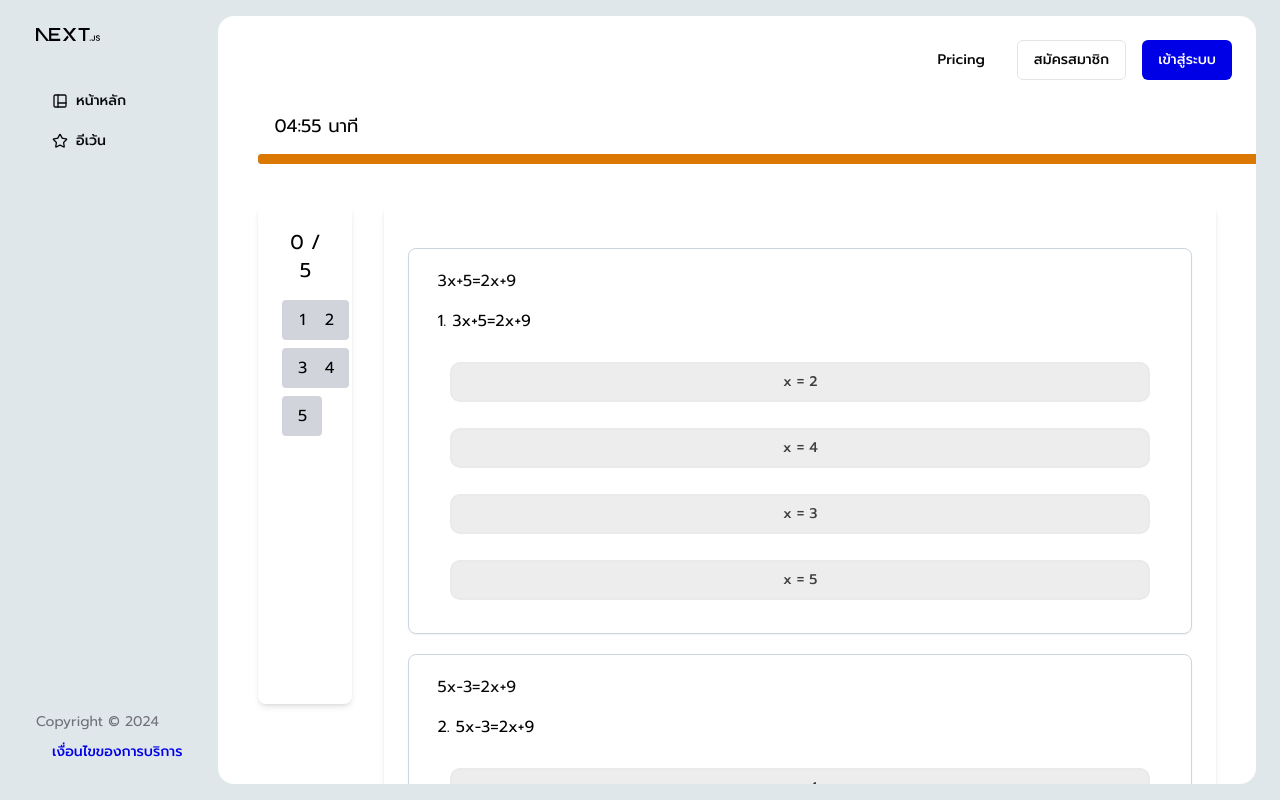
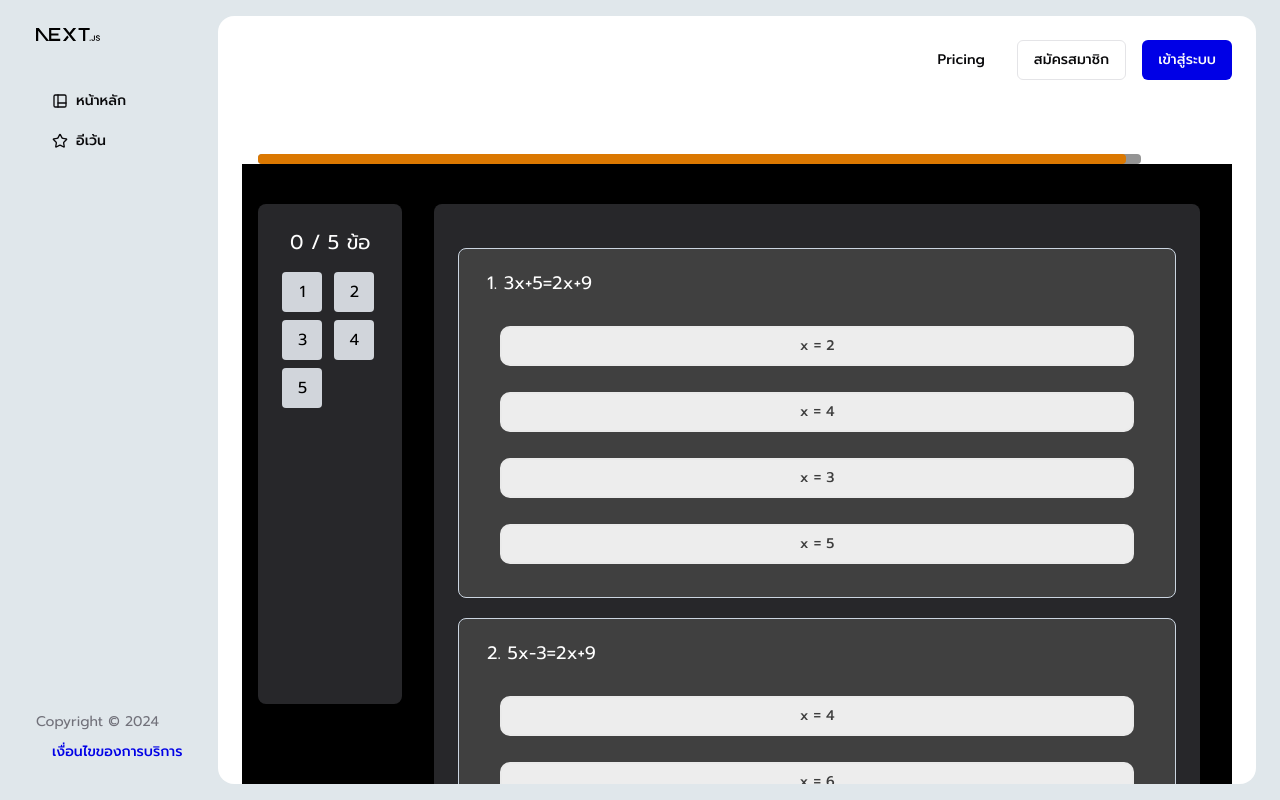
Before and after one commit to Drive-D-Dev/EdTech, a Next.js app in the folder frontend/: page /mock in a window 1280 px wide. Built offline with nearby package versions, Linux system fonts and the light colour scheme.

Commit message:
change to dark theme

```diff
--- a/frontend/src/app/mock/page.tsx
+++ b/frontend/src/app/mock/page.tsx
@@ -70,8 +70,8 @@ export default function ExamplePage() {
         leftContent={
           <div>
             <div className="mb-4 text-xl text-center">
-              <p className="text-black">
-                {selectedCount} / {totalQuestions}
+              <p className="text-white">
+                {selectedCount} / {totalQuestions} ข้อ
               </p>
             </div>
             <div className="grid grid-cols-2 gap-2">
@@ -95,13 +95,10 @@ export default function ExamplePage() {
             {mockExam.map((question) => (
               <div
                 key={question.id}
-                className="box flex flex-col justify-center items-center w-full space-y-4 mt-5"
+                className="box flex flex-col justify-center items-center w-full space-y-4 mt-5 bg-neutral-700"
               >
                 <div className="w-full flex justify-start">
-                  <h2>{question.question}</h2>
-                </div>
-                <div className="w-full flex justify-start">
-                  <p className="text-black text-md font-normal">
+                  <p className="text-white text-lg font-normal">
                     {question.id + ". "}
                     {question.question}
                   </p>
@@ -122,7 +119,7 @@ export default function ExamplePage() {
           </div>
         }
       />
-      <div className="w-full flex justify-end pr-4">
+      {/* <div className="w-full flex justify-end pr-4">
         <Dialog open={open}>
           <DialogTrigger asChild>
             <span>
@@ -168,7 +165,7 @@ export default function ExamplePage() {
             <Button onClick={navigateToResults}>Yes, finish</Button>
           </DialogFooter>
         </DialogContent>
-      </Dialog>
+      </Dialog> */}
     </div>
   );
 }
--- a/frontend/src/components/choicebutton.tsx
+++ b/frontend/src/components/choicebutton.tsx
@@ -23,10 +23,10 @@ const ChoiceButton: React.FC<ChoiceButtonProps> = ({
       <Button
         onClick={handleClick}
         style={{
-          border: isSelected ? "2px solid #ffd333" : "2px solid #eaeaea",
+          border: isSelected ? "2px solid #DB7801" : "2px solid #eaeaea",
           padding: "10px",
           borderRadius: "10px",
-          backgroundColor: isSelected ? "#fff5e0" : "#EDEDED",
+          backgroundColor: isSelected ? "#ffd9ab" : "#EDEDED",
           color: isSelected ? "#1a1a1a" : "#3d3d3d",
           transition: "border-color 0.3s ease, color 0.3s ease",
           cursor: "pointer",
--- a/frontend/src/components/timer-countdown.tsx
+++ b/frontend/src/components/timer-countdown.tsx
@@ -41,12 +41,12 @@ const CountdownTimer: React.FC<CountdownTimerProps> = ({
   return (
     <div className="relative w-full p-4">
       <p className="text-black text-lg font-normal mb-2">
-        <div className="w-full flex justify-start">
+        <div className="w-full flex justify-start text-white">
           {formatTime(timeLeft)} นาที
         </div>
       </p>
       <div
-        className="absolute bottom-0 left-0 w-full rounded"
+        className="absolute bottom-0 left-0 w-[72%] rounded"
         style={{ height: "10px", backgroundColor: "#949494" }}
       >
         <div
--- a/frontend/src/components/twolayout.tsx
+++ b/frontend/src/components/twolayout.tsx
@@ -10,13 +10,13 @@ export default function TwoColumnLayout({
   rightContent,
 }: TwoColumnLayoutProps) {
   return (
-    <div className="min-h-screen bg-white">
+    <div className="min-h-screen bg-black">
       <div className="w-full px-4 py-10">
         <div className="flex flex-col lg:flex-row gap-8 flex-center">
-          <div className="w-[10%] bg-white p-6 shadow-md rounded-lg h-[500px] lg:sticky lg:top-10">
+          <div className="w-[15%] bg-zinc-800 p-6 shadow-md rounded-lg h-[500px] lg:sticky lg:top-10">
             {leftContent}
           </div>
-          <div className="w-[90%] bg-white p-6 shadow-md rounded-lg max-h-[75dvh] overflow-y-auto">
+          <div className="w-[80%] bg-zinc-800 p-6 shadow-md rounded-lg max-h-[75dvh] overflow-y-auto">
             {rightContent}
           </div>
         </div>
```
